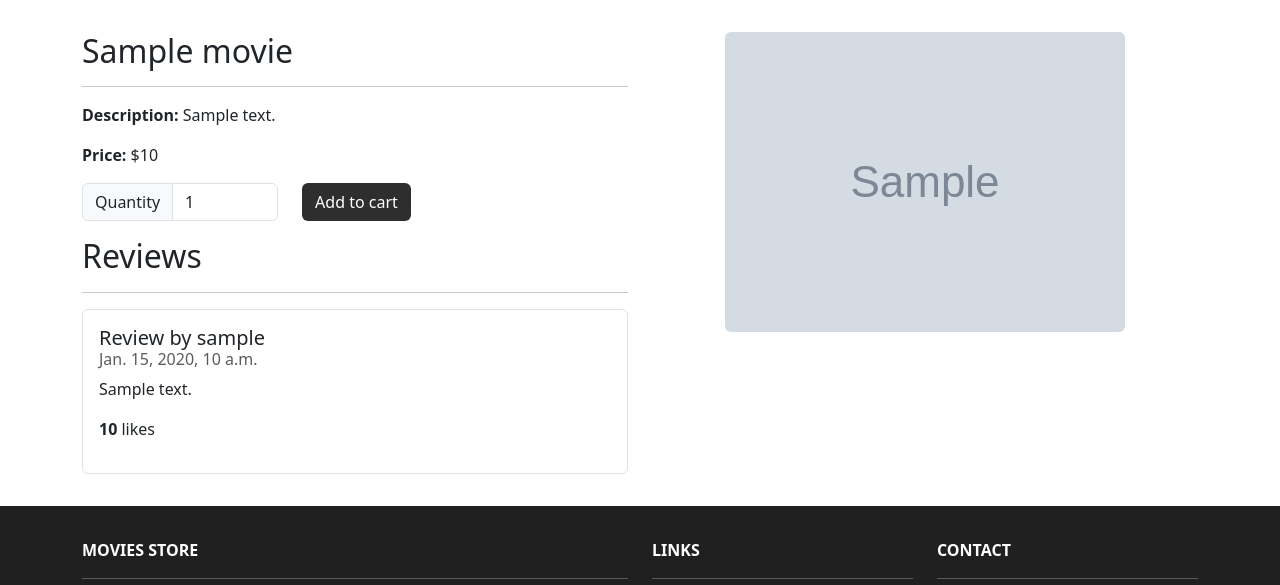
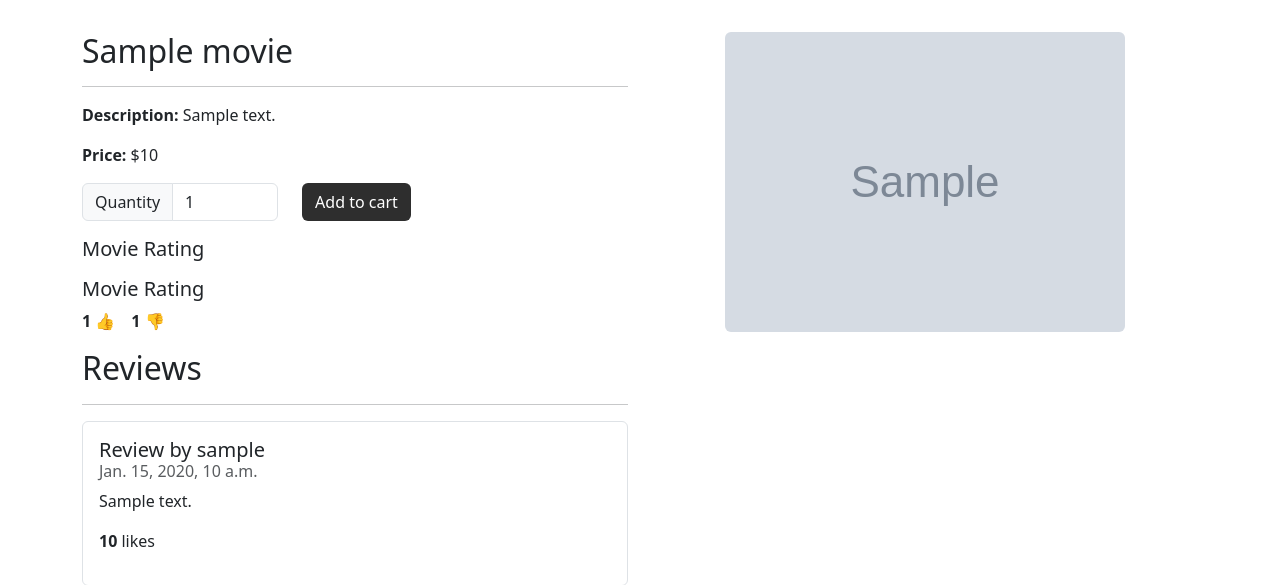
Before and after one commit to omarjaafar/moviesstore, a Django app: template movies/templates/movies/show.html in a window 1280 px wide. Shown: the part 82-667 px from the top of the page. Run offline with Django 5.2, Linux system fonts and the light colour scheme; the template is opened without the code that fills it: most values are stand-ins (such as "Sample title", 1, 10 or a date in 2020); grey boxes marked "Sample" are stand-in pictures; some libraries are stand-ins or nearby versions.

Commit message:
Completed User story 2 by finishing the frontend of the code and added a thumbs up and thumbs down button for it

```diff
--- a/movies/templates/movies/show.html
+++ b/movies/templates/movies/show.html
@@ -26,6 +26,24 @@
         </form>
         </p>
 
+        <h5 class="mb-2">Movie Rating</h5>
+
+        <div class="mt-3 mb-3">
+          <h5>Movie Rating</h5>
+          <div class="d-flex align-items-center"> <span class="me-3"> <strong>
+            {{ template_data.thumbs_up_count }}</strong> 👍 </span> <span class="me-3"> <strong>{{ template_data.thumbs_down_count }}</strong> 👎
+            </span> {% if user.is_authenticated %} <div class="btn-group" role="group">
+              <form action="{% url 'movies.vote_up' id=template_data.movie.id %}" method="post" style="display:inline;">
+                {% csrf_token %} <button type="submit"
+                  class="btn btn-outline-success btn-sm {% if template_data.user_vote == 'up' %}active{% endif %}"> 👍
+                  Thumbs Up </button> </form>
+              <form action="{% url 'movies.vote_down' id=template_data.movie.id %}" method="post"
+                style="display:inline;"> {% csrf_token %} <button type="submit"
+                  class="btn btn-outline-danger btn-sm {% if template_data.user_vote == 'down' %}active{% endif %}"> 👎
+                  Thumbs Down </button> </form>
+            </div> {% endif %} </div>
+        </div>
+
         <h2>Reviews</h2>
         <hr />
         <ul class="list-group">
@@ -49,7 +67,8 @@
             </form>
 
             <!-- Report button -->
-            <form action="{% url 'movies.report_review' id=template_data.movie.id review_id=review.id %}" method="post" style="display:inline;">
+            <form action="{% url 'movies.report_review' id=template_data.movie.id review_id=review.id %}" method="post"
+              style="display:inline;">
               {% csrf_token %}
               <button type="submit" class="btn btn-warning btn-sm">🚩 Report</button>
             </form>
```
Also changed, not shown: db.sqlite3. Lines whose indentation alone changed are shown as unchanged.
